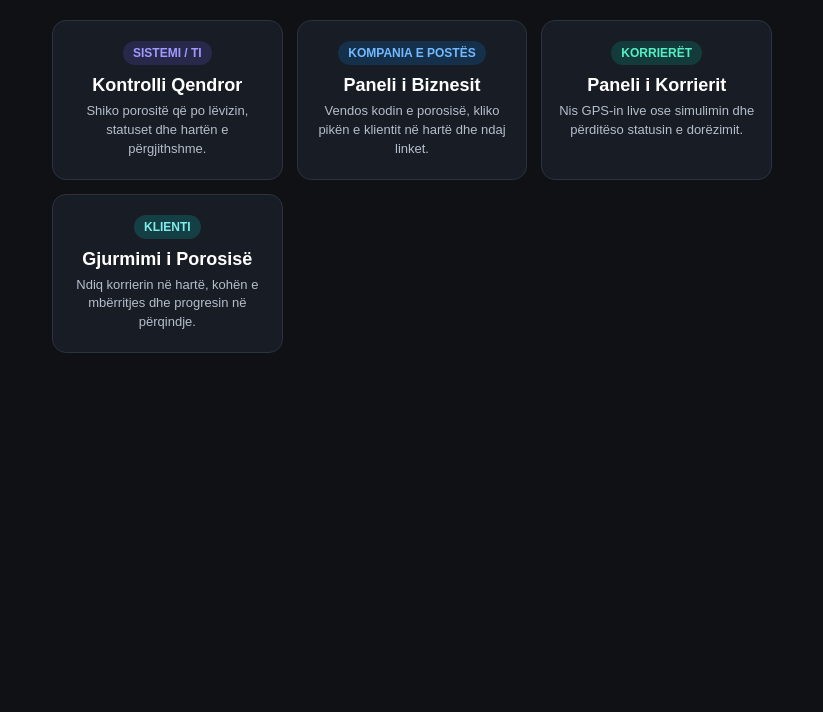
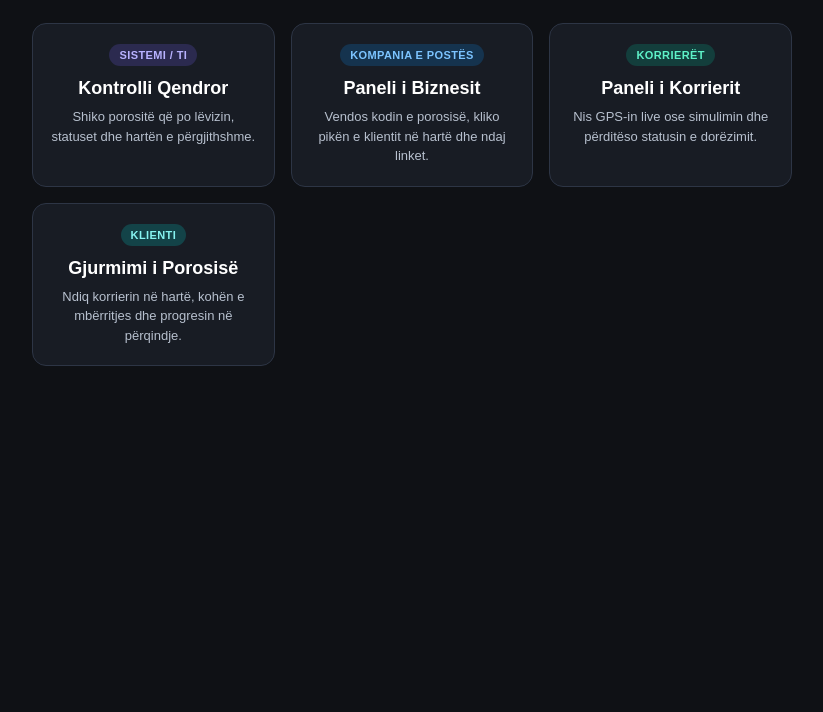
Before and after one commit to erionademi967-blip/posta-app, a website: page public/index.html in a window 1280 px wide. Shown: the part 88-800 px from the top of the page, without its empty margins (228-1051 px from the left). Drawn offline with Linux system fonts and the light colour scheme.

Commit message:
Update index.html

```diff
--- a/public/index.html
+++ b/public/index.html
@@ -5,68 +5,85 @@
   <meta name="viewport" content="width=device-width, initial-scale=1.0" />
   <title>Posta Track — Zgjidh Rolin</title>
   <style>
-    * { box-sizing: border-box; }
+    * {
+      box-sizing: border-box;
+    }
     body {
       margin: 0;
       padding: 28px 16px;
       font-family: Arial, sans-serif;
-      background: #0f1115;
-      color: #fff;
+      background-color: #0f1115;
+      color: #ffffff;
       text-align: center;
     }
     .wrap {
-      max-width: 720px;
+      max-width: 760px;
       margin: 0 auto;
     }
     h1 {
       margin: 0 0 8px;
-      font-size: 26px;
+      font-size: 28px;
+      color: #ffffff;
     }
     p.sub {
-      margin: 0 0 24px;
+      margin: 0 0 26px;
       color: #a8b0bd;
       font-size: 15px;
     }
     .grid {
       display: grid;
-      grid-template-columns: repeat(auto-fit, minmax(220px, 1fr));
-      gap: 14px;
+      grid-template-columns: repeat(auto-fit, minmax(240px, 1fr));
+      gap: 16px;
     }
     a.role-card {
       display: block;
       text-decoration: none;
-      color: #fff;
-      background: #181c24;
-      border: 1px solid #2b3240;
+      color: #ffffff;
+      background-color: #181c24;
+      border: 1px solid #2d3545;
       border-radius: 14px;
       padding: 20px 16px;
-      transition: transform 0.15s ease, border-color 0.15s ease;
+      transition: transform 0.15s ease, border-color 0.15s ease, background-color 0.15s ease;
     }
     a.role-card:hover {
-      transform: translateY(-2px);
+      transform: translateY(-3px);
       border-color: #00b894;
+      background-color: #1e2430;
     }
     .badge {
       display: inline-block;
       padding: 5px 10px;
       border-radius: 999px;
-      font-size: 12px;
+      font-size: 11px;
       font-weight: bold;
-      margin-bottom: 10px;
+      letter-spacing: 0.4px;
+      margin-bottom: 12px;
     }
-    .b-admin { background: rgba(108, 92, 231, 0.2); color: #a29bfe; }
-    .b-biz { background: rgba(9, 132, 227, 0.2); color: #74b9ff; }
-    .b-kor { background: rgba(0, 184, 148, 0.2); color: #55efc4; }
-    .b-kl { background: rgba(0, 206, 201, 0.2); color: #81ecec; }
+    .b-admin {
+      background-color: rgba(108, 92, 231, 0.22);
+      color: #b8b2ff;
+    }
+    .b-biz {
+      background-color: rgba(9, 132, 227, 0.22);
+      color: #7cc4ff;
+    }
+    .b-kor {
+      background-color: rgba(0, 184, 148, 0.22);
+      color: #5ef2c8;
+    }
+    .b-kl {
+      background-color: rgba(0, 206, 201, 0.22);
+      color: #86f3f0;
+    }
     .title {
       font-size: 18px;
       font-weight: bold;
-      margin-bottom: 6px;
+      margin-bottom: 8px;
     }
     .desc {
       font-size: 13px;
-      color: #b5becb;
-      line-height: 1.45;
+      color: #b7c0ce;
+      line-height: 1.5;
     }
   </style>
   <link rel="manifest" href="/manifest.json" />
```
